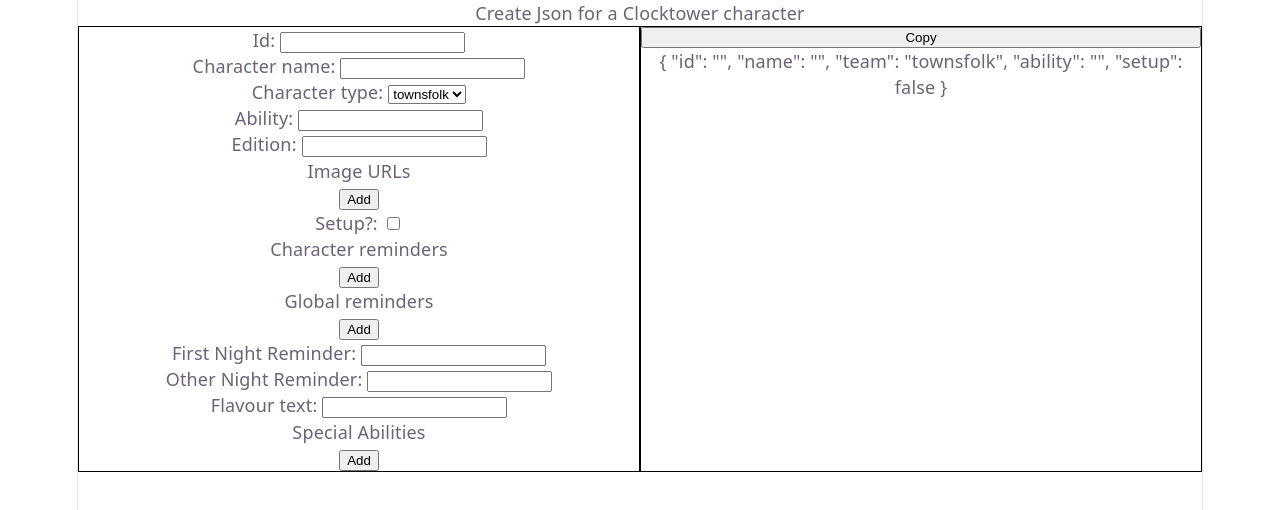
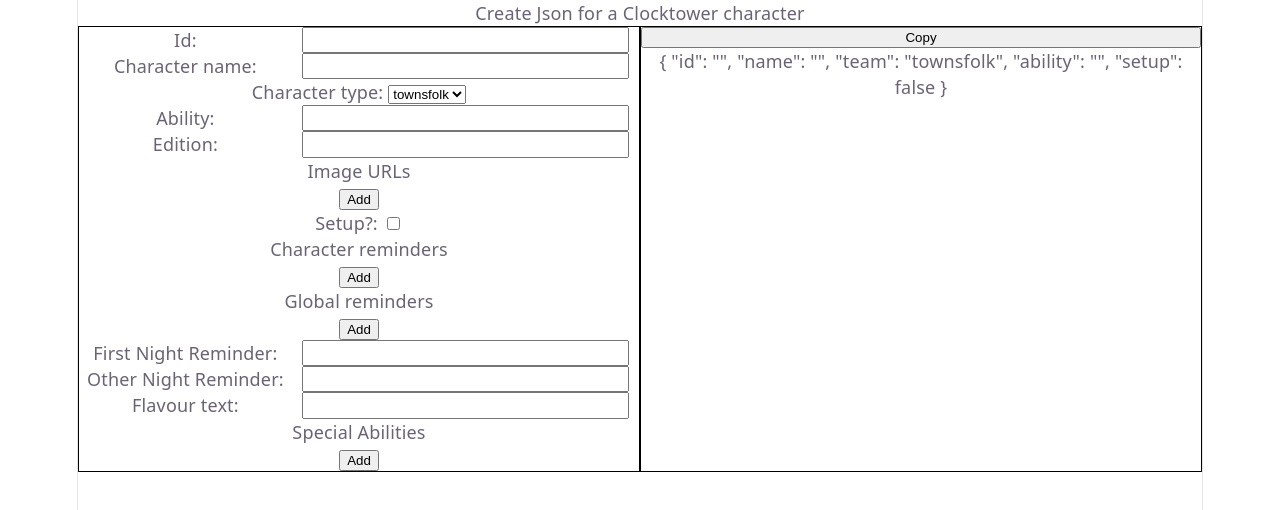
Before and after one commit to rebeccabex/clocktower-apps, a React (Vite) app in the folder clocktower-apps/: page / in a window 1280 px wide. Shown: the top 510 px of the page. Built offline with nearby package versions, Linux system fonts and the light colour scheme.

Commit message:
Improved layout of some components

```diff
--- a/clocktower-apps/package.json
+++ b/clocktower-apps/package.json
@@ -10,6 +10,7 @@
     "preview": "vite preview"
   },
   "dependencies": {
+    "@types/styled-components": "^5.1.36",
     "prettier": "^3.9.6",
     "react": "^19.2.8",
     "react-dom": "^19.2.8",
--- a/clocktower-apps/src/SpecialAbilities.tsx
+++ b/clocktower-apps/src/SpecialAbilities.tsx
@@ -1,3 +1,4 @@
+import styled from "styled-components";
 import { SpecialAbilitiesField } from "./SpecialAbilitiesField";
 import { defaultSpecialAbility, type SpecialAbility } from "./types";
 
@@ -28,7 +29,7 @@ export const SpecialAbilities = ({
       <div>Special Abilities</div>
       <button onClick={onAddSpecialAbility}>Add</button>
       {specialAbilities.map((specialAbility, i) => (
-        <div key={i}>
+        <SpecialAbilitiesContainer key={i}>
           <div>
             {`Special ability ${i + 1}`}
             <button onClick={() => onDelete(i)}>-</button>
@@ -37,8 +38,13 @@ export const SpecialAbilities = ({
             specialAbility={specialAbility}
             updateAbility={() => onUpdate(specialAbility, i)}
           />
-        </div>
+        </SpecialAbilitiesContainer>
       ))}
     </div>
   );
 };
+
+const SpecialAbilitiesContainer = styled.div`
+  display: block;
+  width: 50%;
+`;
--- a/clocktower-apps/src/SpecialAbilitiesField.tsx
+++ b/clocktower-apps/src/SpecialAbilitiesField.tsx
@@ -1,3 +1,4 @@
+import styled from "styled-components";
 import { Dropdown } from "./components/Dropdown";
 import { TextField } from "./components/TextField";
 import {
@@ -27,7 +28,7 @@ export const SpecialAbilitiesField = ({
   ) => updateAbility(fieldToUpdate, newValue);
 
   return (
-    <div>
+    <SpecialAbilityContainer>
       <Dropdown
         values={specialAbilities}
         onChange={(newValue: string) => handleOnChange("name", newValue)}
@@ -60,6 +61,11 @@ export const SpecialAbilitiesField = ({
         label="Value"
         maxLength={50}
       />
-    </div>
+    </SpecialAbilityContainer>
   );
 };
+
+const SpecialAbilityContainer = styled.div`
+  display: flex;
+  flex-direction: column;
+`;
--- a/clocktower-apps/src/components/Dropdown.tsx
+++ b/clocktower-apps/src/components/Dropdown.tsx
@@ -1,3 +1,5 @@
+import styled from "styled-components";
+
 const nullSelectionValue = "------" as string;
 
 type DropdownProps = {
@@ -21,9 +23,9 @@ export const Dropdown = ({
   }
 
   return (
-    <>
-      <label htmlFor={dropdownId}>{label}: </label>
-      <select
+    <DropdownContainer>
+      <LabelContainer htmlFor={dropdownId}>{label}: </LabelContainer>
+      <SelectContainer
         id={dropdownId}
         defaultValue={initialValue || "Select..."}
         onChange={(e) => onChange(e.target.value)}
@@ -33,7 +35,22 @@ export const Dropdown = ({
             {value}
           </option>
         ))}
-      </select>
-    </>
+      </SelectContainer>
+    </DropdownContainer>
   );
 };
+
+const DropdownContainer = styled.div`
+  display: flex;
+  flex-direction: row;
+  margin: 10px 0;
+`;
+
+const LabelContainer = styled.label`
+  width: 40%;
+`;
+
+const SelectContainer = styled.select`
+  width: 60%;
+  margin: 0 10px;
+`;
--- a/clocktower-apps/src/components/TextField.tsx
+++ b/clocktower-apps/src/components/TextField.tsx
@@ -1,3 +1,4 @@
+import styled from "styled-components";
 import type { BotCCharacterFieldName, SpecialAbilityFieldName } from "../types";
 
 export type BaseFieldProps = {
@@ -24,17 +25,30 @@ export const TextField = ({
   const onUpdate = (newValue: string) => updateField(newValue);
 
   return (
-    <div>
-      <label htmlFor="characterName">
+    <TextFieldContainer>
+      <LabelContainer htmlFor="characterName">
         {label ?? fieldName}: {required && "*"}
-      </label>
-      <input
+      </LabelContainer>
+      <InputContainer
         type="textbox"
         id={fieldName}
         onChange={(e) => onUpdate(e.target.value)}
         maxLength={maxLength}
         pattern={pattern}
       />
-    </div>
+    </TextFieldContainer>
   );
 };
+
+const TextFieldContainer = styled.div`
+  display: flex;
+`;
+
+const LabelContainer = styled.label`
+  width: 40%;
+`;
+
+const InputContainer = styled.input`
+  width: 60%;
+  margin: 0 10px;
+`;
```
Also changed, not shown: 1 other file (tests, documents, lock files or other folders).
